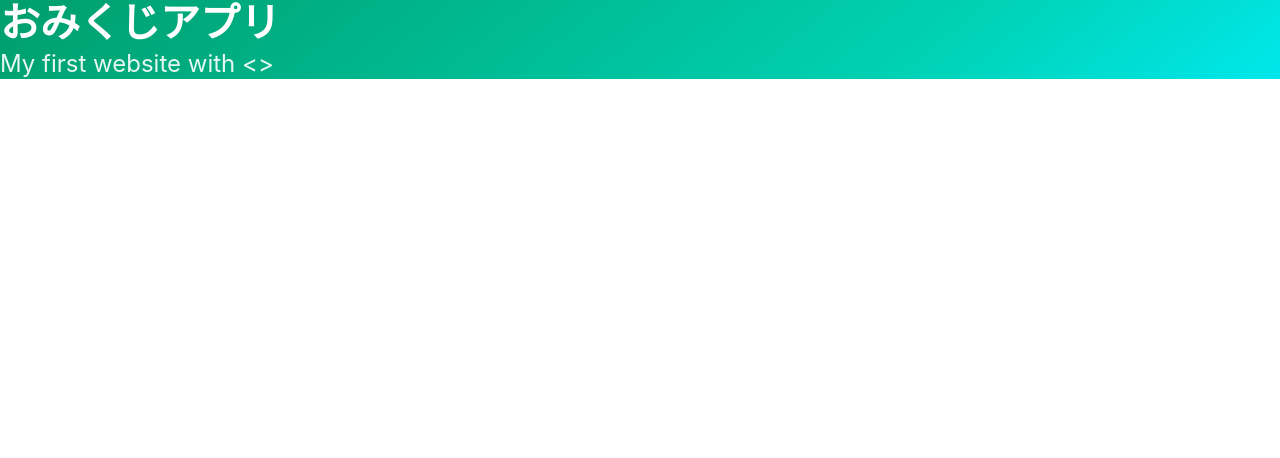
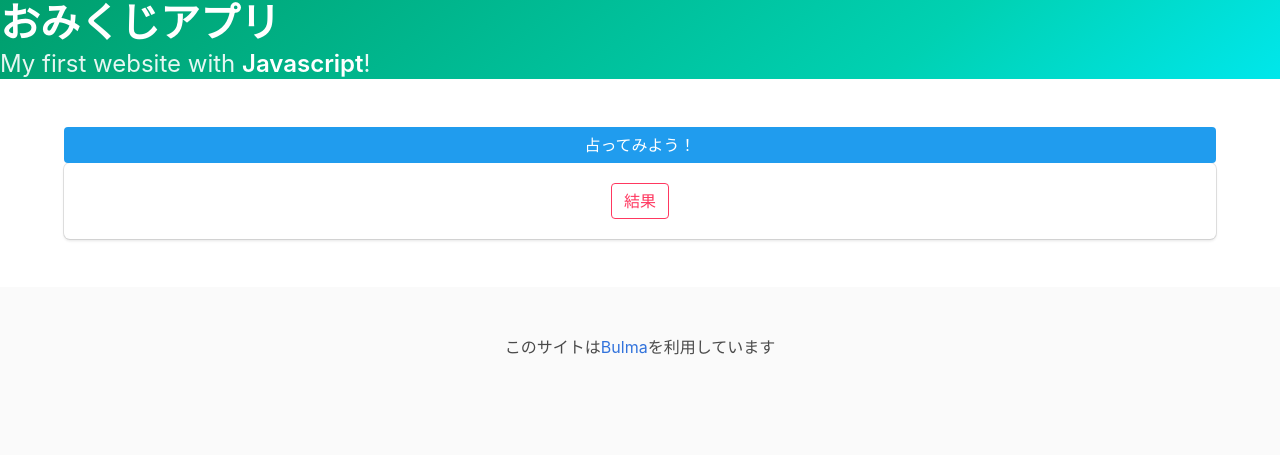
Before and after one commit to bobugoburin/javascript-test, a plain HTML site: page index.html in a window 1280 px wide. Drawn offline with nearby package versions, Linux system fonts and the light colour scheme.

Commit message:
Update index.html

```diff
--- a/index.html
+++ b/index.html
@@ -15,9 +15,39 @@
         おみくじアプリ
       </h1>
       <h2 class="subtitle is-size-4">
-        My first website with <>
+        My first website with <strong>Javascript</strong>!
       </h2>
     </div>
   </section>
+
+  <section class="section">
+    <div class="container">
+      <p class="button is-info is-fullwidth" onClick="random()">占ってみよう！</p>
+      <div class="box has-text-centered">
+        <button id="omikuji" class="button is-danger has-text-centered is-outlined">結果</button>
+      </div>
+    </div>
+  </section>
+
+  <footer class="footer">
+    <div class="content has-text-centered">
+      <p>
+        このサイトは<a href="https://bulma.io">Bulma</a>を利用しています
+      </p>
+    </div>
+  </footer>
+
+  <script>
+    function random() {
+    let rand = Math.floor( Math.random() * 5) ; //おみくじの目の作成
+      if (rand == 0) msg = "大吉";
+      if (rand == 1) msg = "中吉";
+      if (rand == 2) msg = "小吉";
+      if (rand == 3) mag = "吉";
+      if (rand == 4) msg = "凶";
+      document.getElementById("omikuji").innerHTML = msg; //おみくじの目の出力
+    }
+  </script>
+
 </body>
 </html>
```
